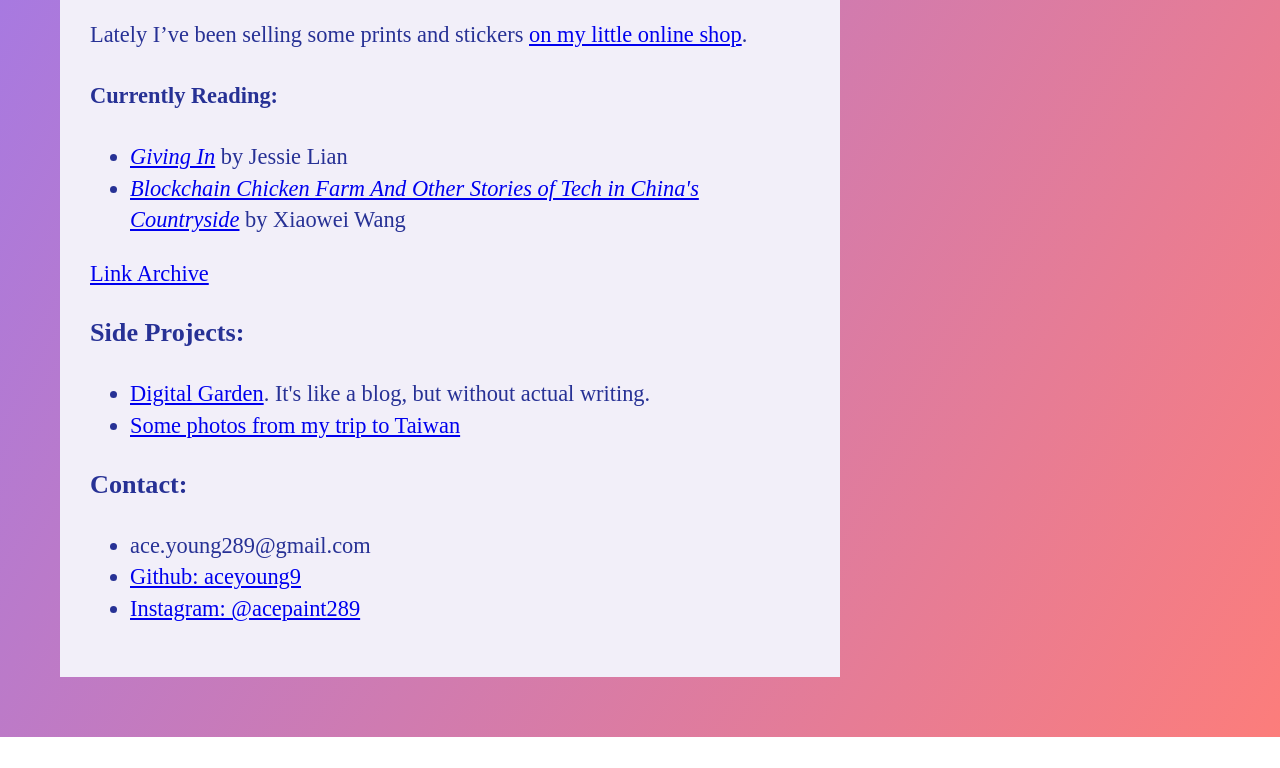
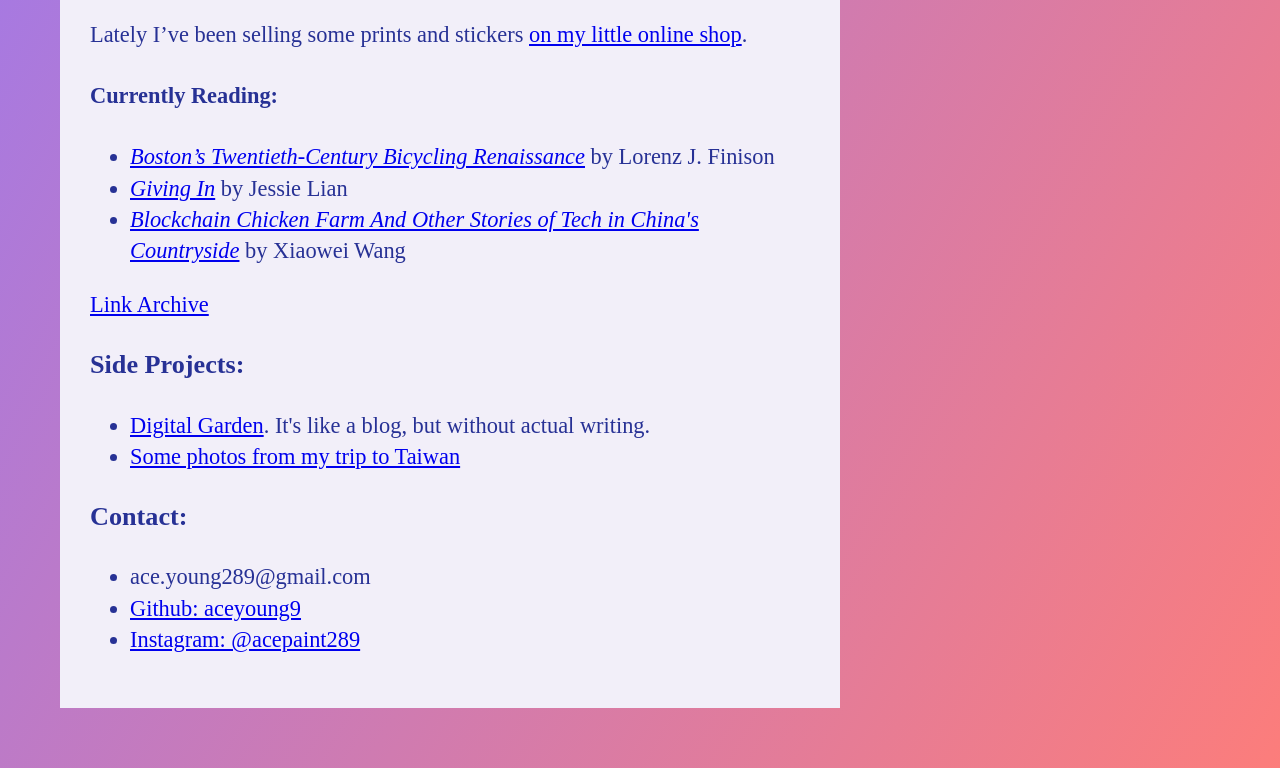
Before and after one commit to aceyoung9/aceyoung9.github.io, a Gatsby site: page / in a window 1280 px wide. Shown: the part 890-1658 px from the top of the page. Before the commit the page ends 1627 px from the top, so only its background shows below. Built offline with nearby package versions, Linux system fonts and the light colour scheme; Gatsby itself is replaced by a stand-in of ours.

Commit message:
added a book.

```diff
--- a/src/pages/index.js
+++ b/src/pages/index.js
@@ -33,6 +33,12 @@
 
     <h4>Currently Reading:</h4>
     <ul>
+      <li>
+        <a href="https://www.umasspress.com/9781625344113/bostons-twentieth-century-bicycling-renaissance/">
+          <em>Boston’s Twentieth-Century Bicycling Renaissance</em>
+        </a>{" "}
+        by Lorenz J. Finison
+      </li>
       <li>
         <a href="https://bookshop.org/p/books/giving-in-jessie-lian/20547602?ean=9798988931805">
           <em>Giving In</em>
```
